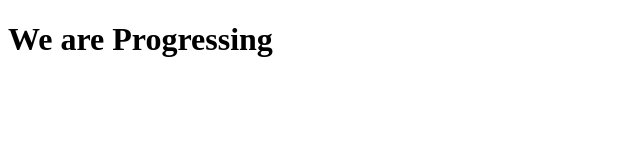
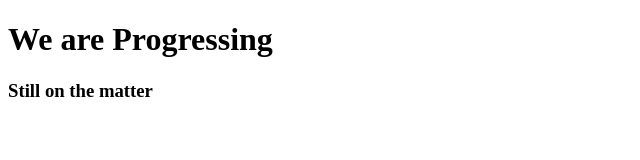
Before and after one commit to eyipal/portfolio, a plain HTML site: page index.html in a window 1280 px wide. Shown: the whole page, without its empty margins (0-640 px from the left). Drawn offline with Linux system fonts and the light colour scheme.

Commit message:
Added some more headings

```diff
--- a/index.html
+++ b/index.html
@@ -2,5 +2,7 @@
 <html>
 <head>
 	<h1>We are Progressing</h1>
+	<div>
+		<h3>Still on the matter</h3>
 </head>
 </html>
```
